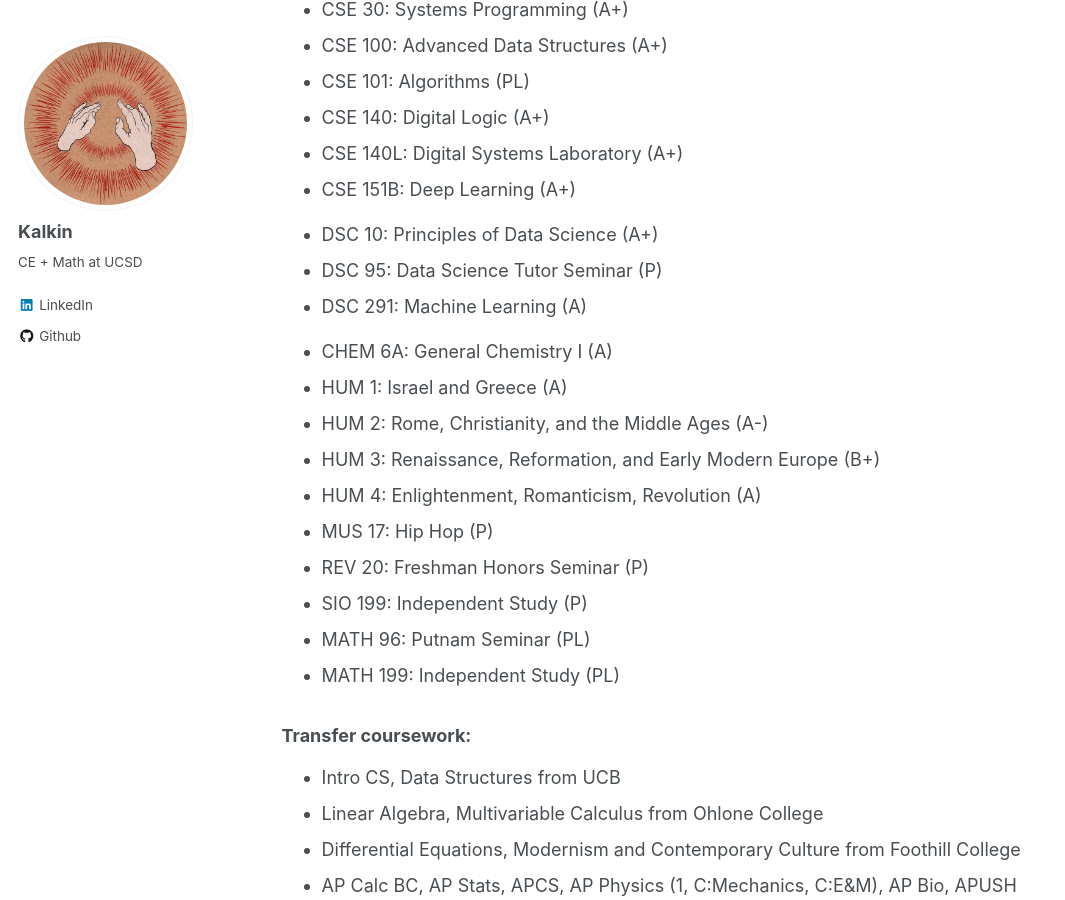
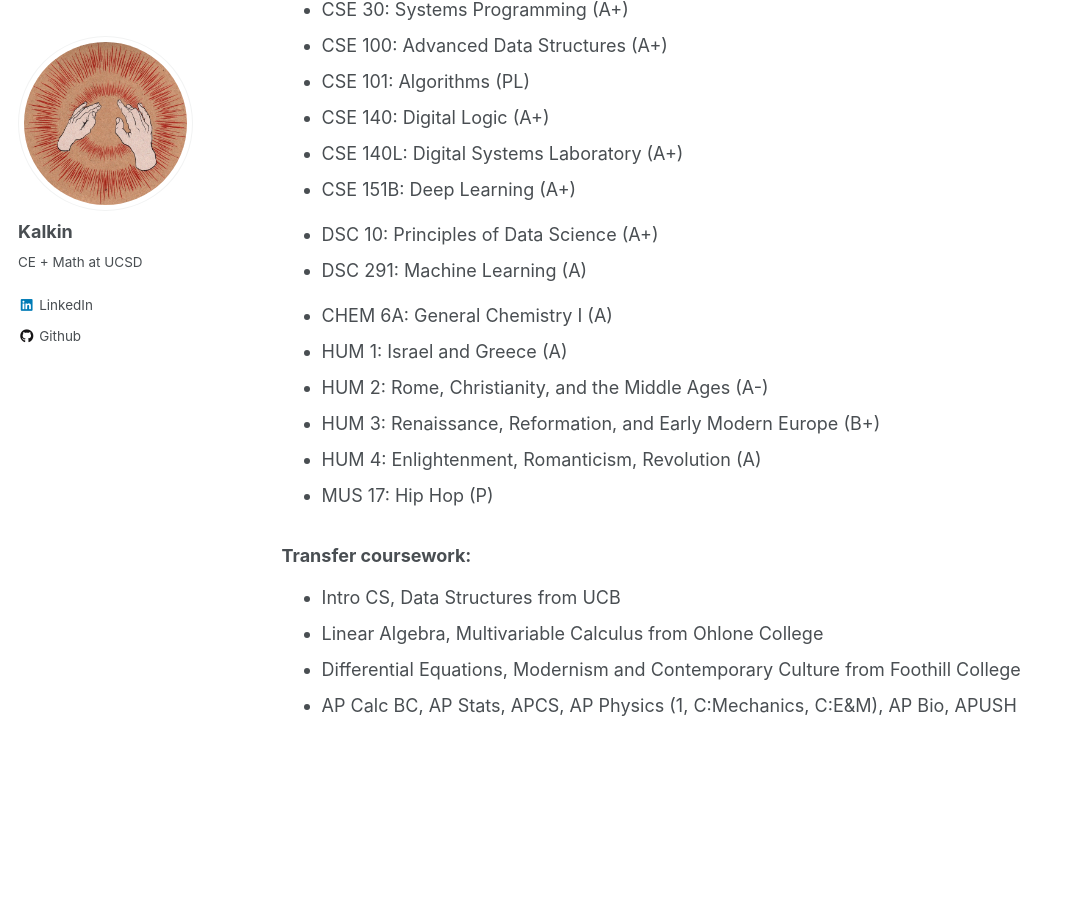
Before and after one commit to kalkulator413/kalkulator413.github.io, a Jekyll site: the page built from _pages/courses.md, in a window 1280 px wide and 900 px high, scrolled down 820 px. Shown: the whole window, without its empty margins (0-1065 px from the left). Built offline with Jekyll 4.4.1, drawn with Linux system fonts in a browser that asks for light colours.

Commit message:
remove seminars and independent study

```diff
--- a/_pages/courses.md
+++ b/_pages/courses.md
@@ -39,7 +39,6 @@ author_profile: true
 <!-- -->
 
 - DSC 10: Principles of Data Science (A+)
-- DSC 95: Data Science Tutor Seminar (P)
 - DSC 291: Machine Learning (A)
 
 <!-- -->
@@ -50,10 +49,6 @@ author_profile: true
 - HUM 3: Renaissance, Reformation, and Early Modern Europe (B+)
 - HUM 4: Enlightenment, Romanticism, Revolution (A)
 - MUS 17: Hip Hop (P)
-- REV 20: Freshman Honors Seminar (P)
-- SIO 199: Independent Study (P)
-- MATH 96: Putnam Seminar (PL)
-- MATH 199: Independent Study (PL)
 
 <!-- -->
 
```
